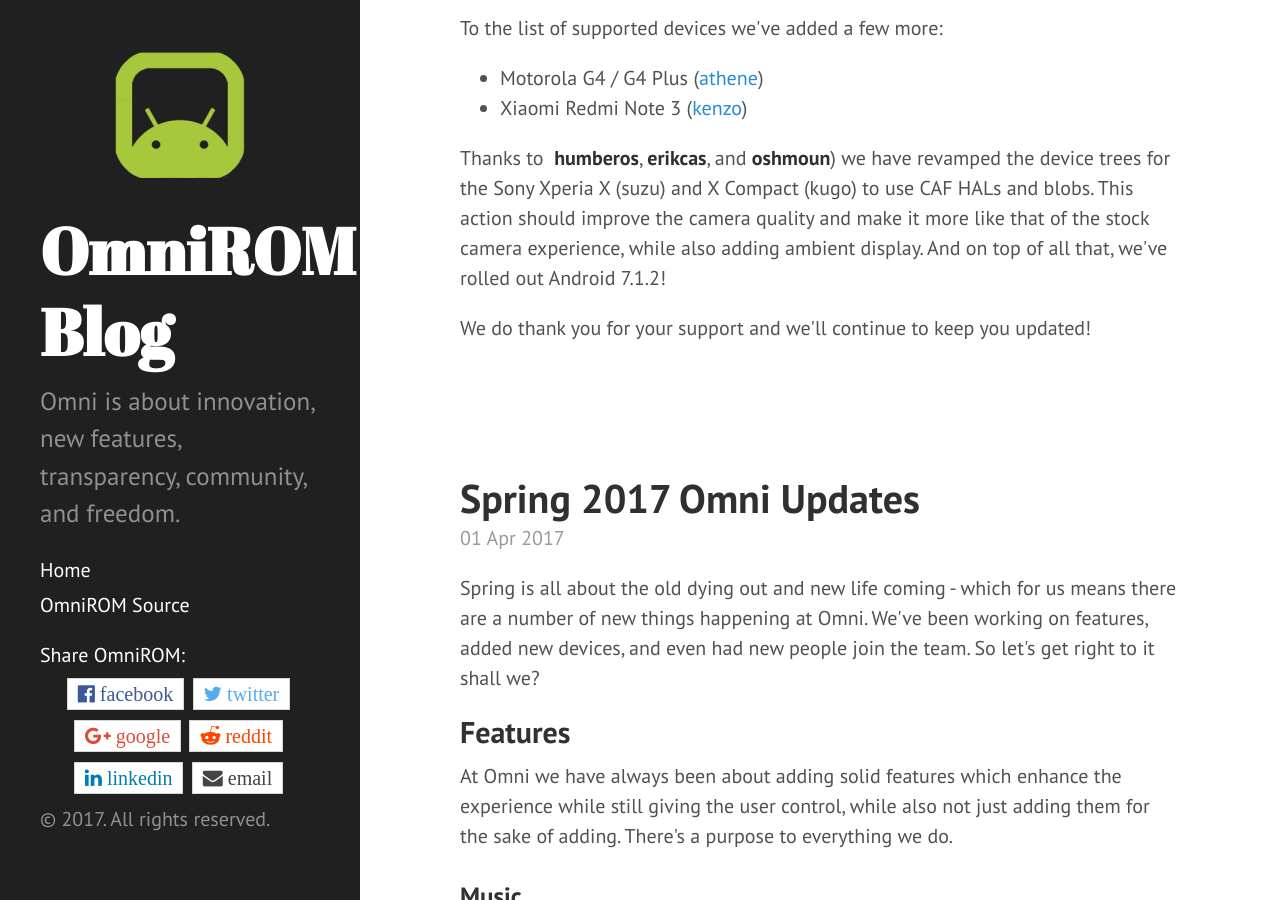
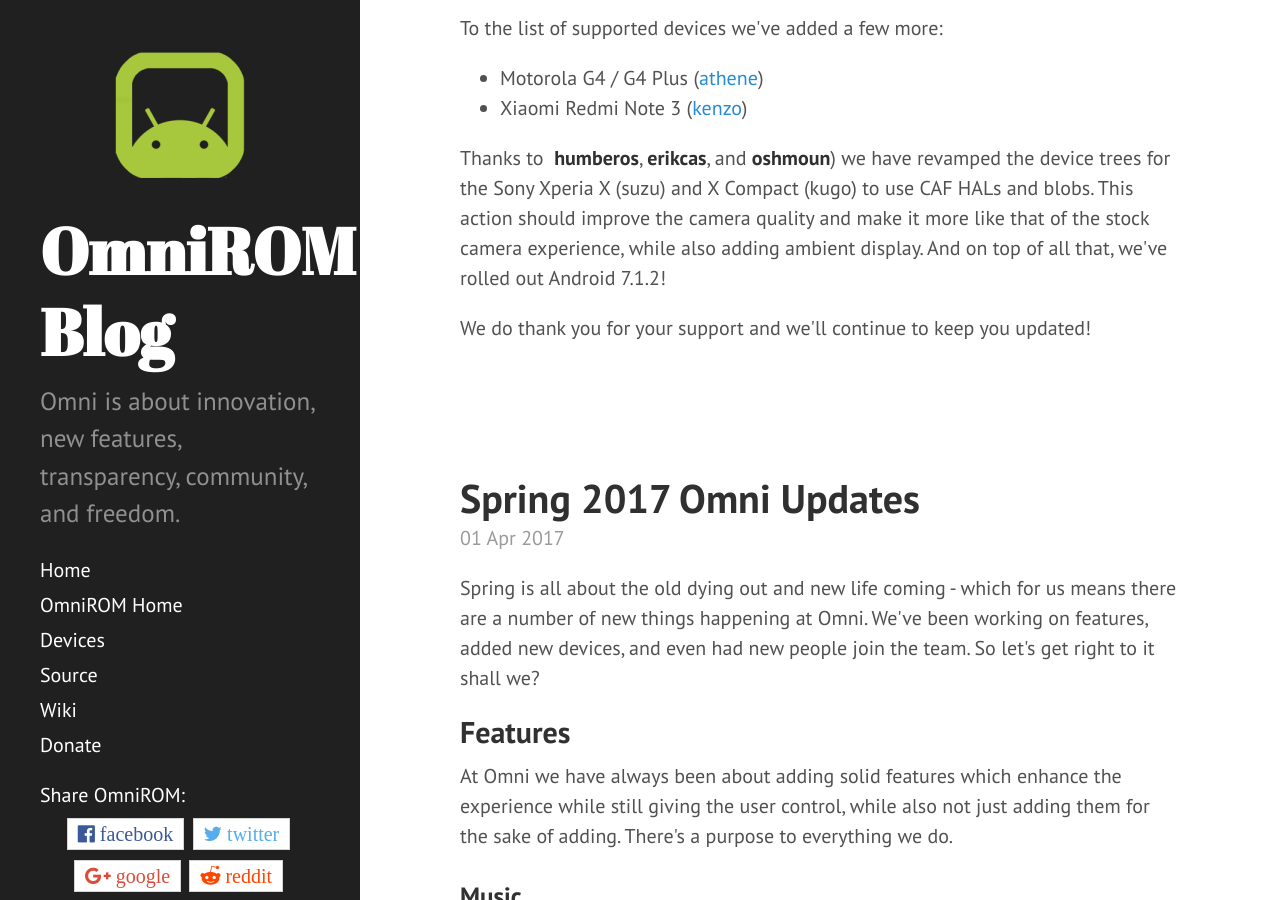
Before and after one commit to omnirom/blog, a Jekyll site: the page built from index.html, in a window 1280 px wide and 900 px high, scrolled down 337 px. Built offline with Jekyll 4.4.1, drawn with Linux system fonts in a browser that asks for light colours; Markdown is read by kramdown in place of the engine named in the settings; the list of posts is cut into pages by our own code.

Commit message:
update with omni links

```diff
--- a/_includes/sidebar.html
+++ b/_includes/sidebar.html
@@ -28,7 +28,11 @@
       {% endfor %}
 
 <!--      <a class="sidebar-nav-item" href="{{ site.github.repo }}/archive/v{{ site.version }}.zip">Download</a> -->
-      <a class="sidebar-nav-item" href="{{ site.github.repo }}">OmniROM Source</a>
+      <a class="sidebar-nav-item" href="https://omnirom.org/" target="_blank">OmniROM Home</a>
+      <a class="sidebar-nav-item" href="https://omnirom.org/devices" target="_blank">Devices</a>
+      <a class="sidebar-nav-item" href="{{ site.github.repo }}" target="_blank">Source</a>
+      <a class="sidebar-nav-item" href="https://github.com/omnirom/Docs" target="_blank">Wiki</a>
+      <a class="sidebar-nav-item" href="https://omnirom.org/donate" target="_blank">Donate</a>
 <!--      <span class="sidebar-nav-item">Currently v{{ site.version }}</span> -->
     </nav>
 
--- a/index.html
+++ b/index.html
@@ -1,6 +1,6 @@
 ---
 layout: default
-title: Home | OmniROM
+title: Omni Blog | OmniROM
 ---
 
 <div class="posts">
```
